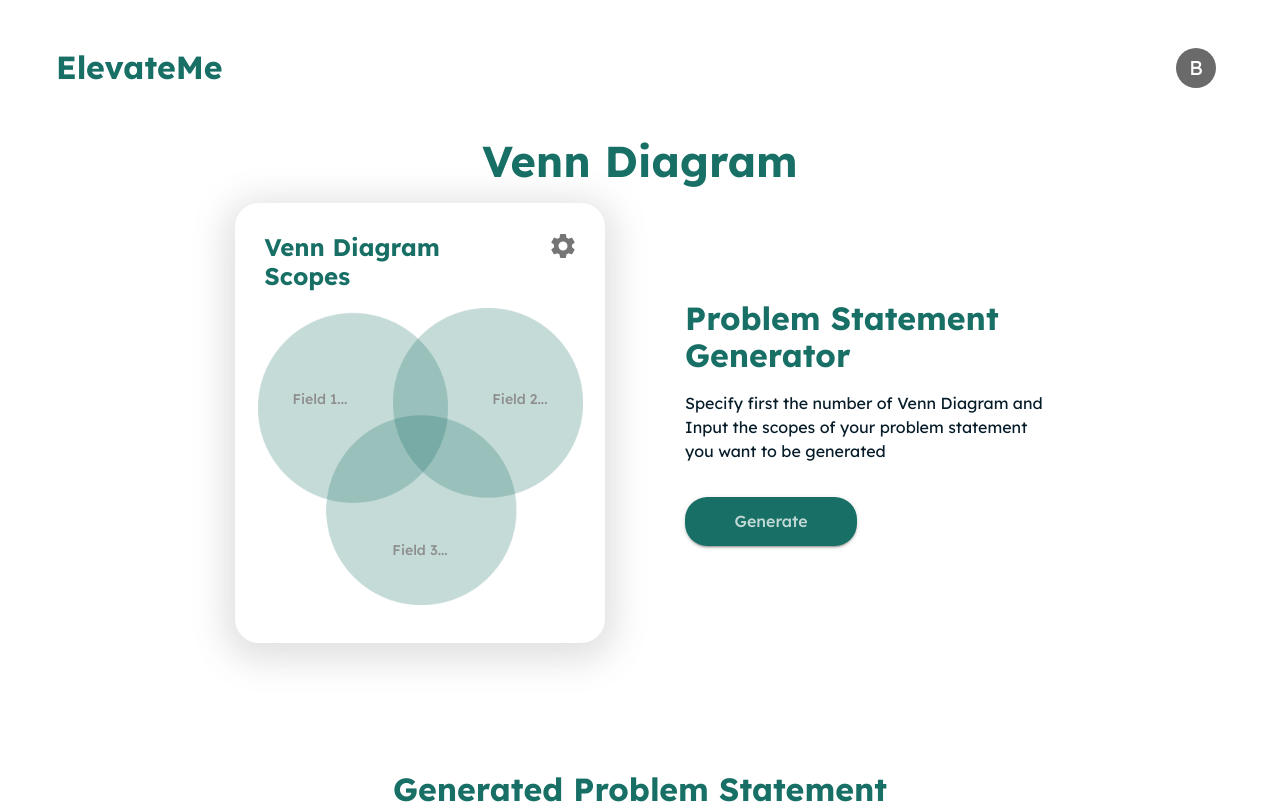
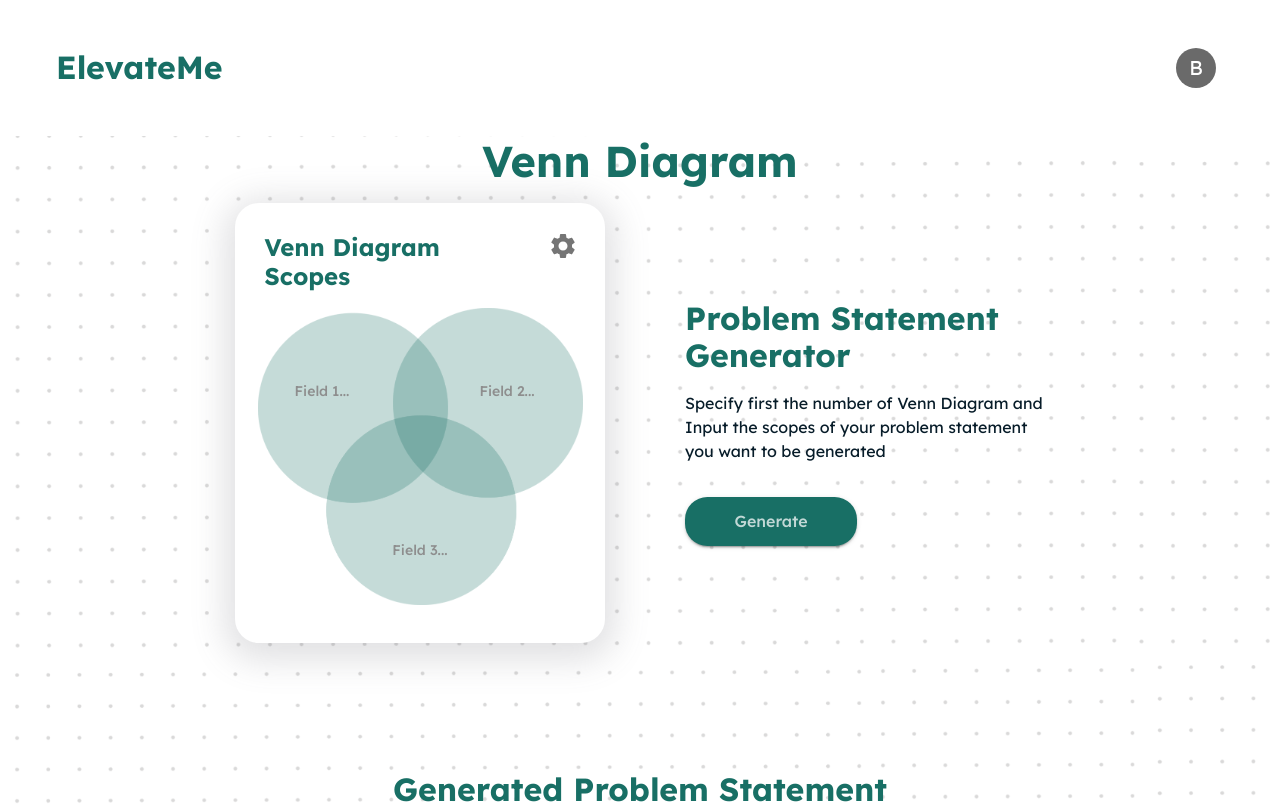
Before and after one commit to frnzgngbs/ElevateMe-FrontEnd, a React (Create React App) app: page /venn in a window 1280 px wide. Shown: the top 805 px of the page. Built offline with nearby package versions, Linux system fonts and the light colour scheme; sample sign-in values are in the browser's storage.

Commit message:
fix field names, added background and centered loading screen

```diff
--- a/src/components/venndiagram/VennDiagramPaper3.jsx
+++ b/src/components/venndiagram/VennDiagramPaper3.jsx
@@ -15,9 +15,10 @@ const VennDiagramPaper = () => {
             sx={{
               position: "absolute",
               top: "80px",
-              left: "35px",
+              left: "10px",
               color: "#8E8E8E",
               fontSize: "14px",
+              width:"40px",
             }}
           >
             TextBox 1
--- a/src/pages/Venn.jsx
+++ b/src/pages/Venn.jsx
@@ -16,6 +16,7 @@ import { useState } from "react";
 import VennSettings from "../components/VennSettings";
 import axios from "axios";
 import LoadingScreen from "../components/LoadingScreen";
+import GridBackground from "../res/gridbackground.png"
 
 function Venn() {
 	const [showSetting, setShowSetting] = useState(false);
@@ -110,9 +111,18 @@ function Venn() {
 	return (
 		<>
 			{isLoading ? (
+				<Box
+				sx={{
+					display: 'flex',
+					justifyContent: 'center',
+					alignItems: 'center',
+					height: '100vh', // Full viewport height
+				}}
+			>
 				<LoadingScreen />
+			</Box>
 			) : (
-				<Box paddingBottom={4}>
+				<Box paddingBottom={4}sx={{backgroundImage: `url(${GridBackground})`, backgroundSize: 'cover', backgroundRepeat: 'no-repeat', marginBottom:'60px', backgroundPositionY:"-124px" }}>
 					<Typography variant="h2" textAlign="center" gutterBottom>
 						Venn Diagram
 					</Typography>
@@ -167,21 +177,35 @@ function Venn() {
 												variant="h6"
 												sx={{
 													position: "absolute",
-													top: "80px",
-													left: "35px",
+													top: "72px",
+													left: "24px",
 													color: "#8E8E8E",
 													fontSize: "14px",
-												}}>
+													width: "81px",
+													textAlign: "center",
+													overflow: "hidden",
+													display: "-webkit-box",
+													WebkitLineClamp: 3,
+													WebkitBoxOrient: "vertical",
+												}}
+											>
 												{textFields.field1 ? textFields.field1 : "Field 1..."}
 											</Typography>
+
 											<Typography
 												variant="h6"
 												sx={{
 													position: "absolute",
-													top: "80px",
+													top: "72px",
 													right: "35px",
 													color: "#8E8E8E",
 													fontSize: "14px",
+													width: "81px",
+													textAlign: "center",
+													overflow: "hidden",
+													display: "-webkit-box",
+													WebkitLineClamp: 3,
+													WebkitBoxOrient: "vertical",
 												}}>
 												{textFields.field2 ? textFields.field2 : "Field 2..."}
 											</Typography>
@@ -195,6 +219,12 @@ function Venn() {
 												transform: "translate(-50%)",
 												color: "#8E8E8E",
 												fontSize: "14px",
+												width: "81px",
+												textAlign: "center",
+												overflow: "hidden",
+												display: "-webkit-box",
+												WebkitLineClamp: 3,
+												WebkitBoxOrient: "vertical",
 											}}>
 											{textFields.field3 ? textFields.field3 : "Field 3..."}
 										</Typography>
```
